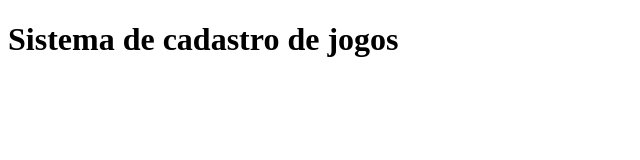
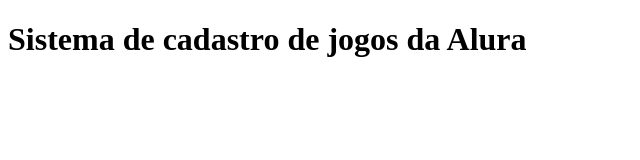
Before and after one commit to theodorcoelho/alura-cadastro, a plain HTML site: page index.html in a window 1280 px wide. Shown: the whole page, without its empty margins (0-640 px from the left). Drawn offline with Linux system fonts and the light colour scheme.

Commit message:
linkando o arquivo js

```diff
--- a/index.html
+++ b/index.html
@@ -4,13 +4,10 @@
     <meta charset="UTF-8">
     <meta http-equiv="X-UA-Compatible" content="IE=edge">
     <meta name="viewport" content="width=device-width, initial-scale=1.0">
-    <title>Cadastro de Jogos Alura</title>
+    <title>Cadastro de Jogos</title>
 </head>
 <body>
-    <h1>Sistema de cadastro de jogos</h1>
-
+    <h1>Sistema de cadastro de jogos da Alura</h1>
+    <script src="app.js"></script>
 </body>
-<script>
-
-</script>
 </html>
```
